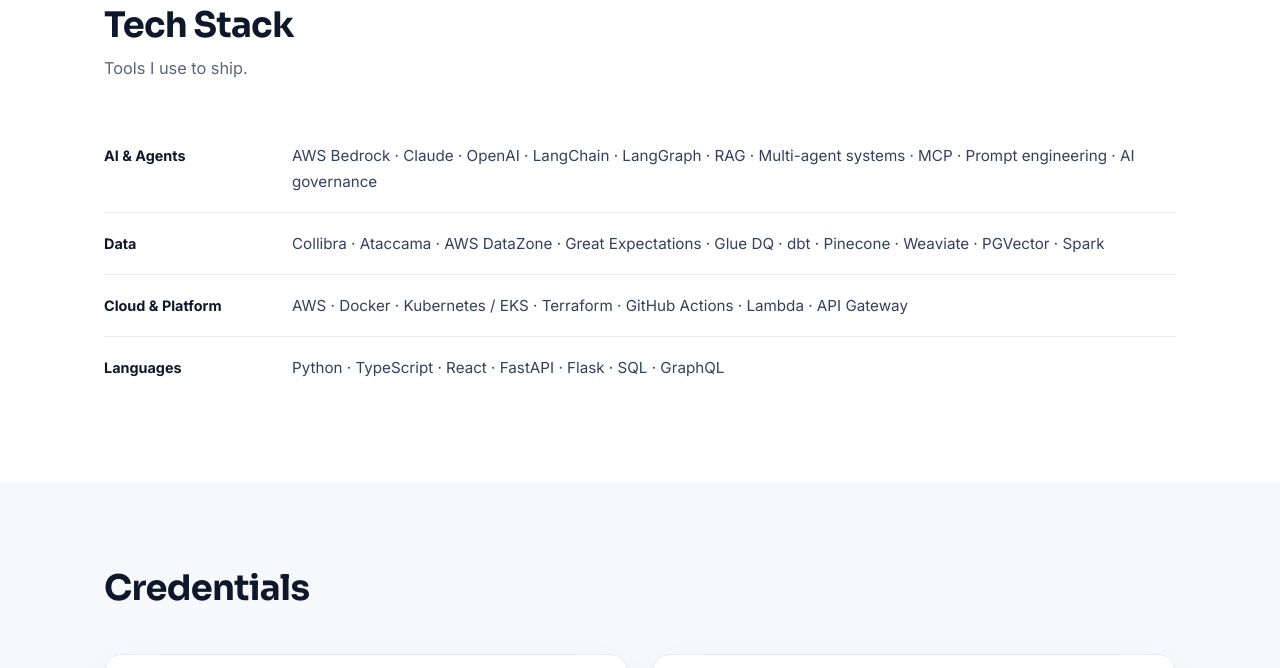
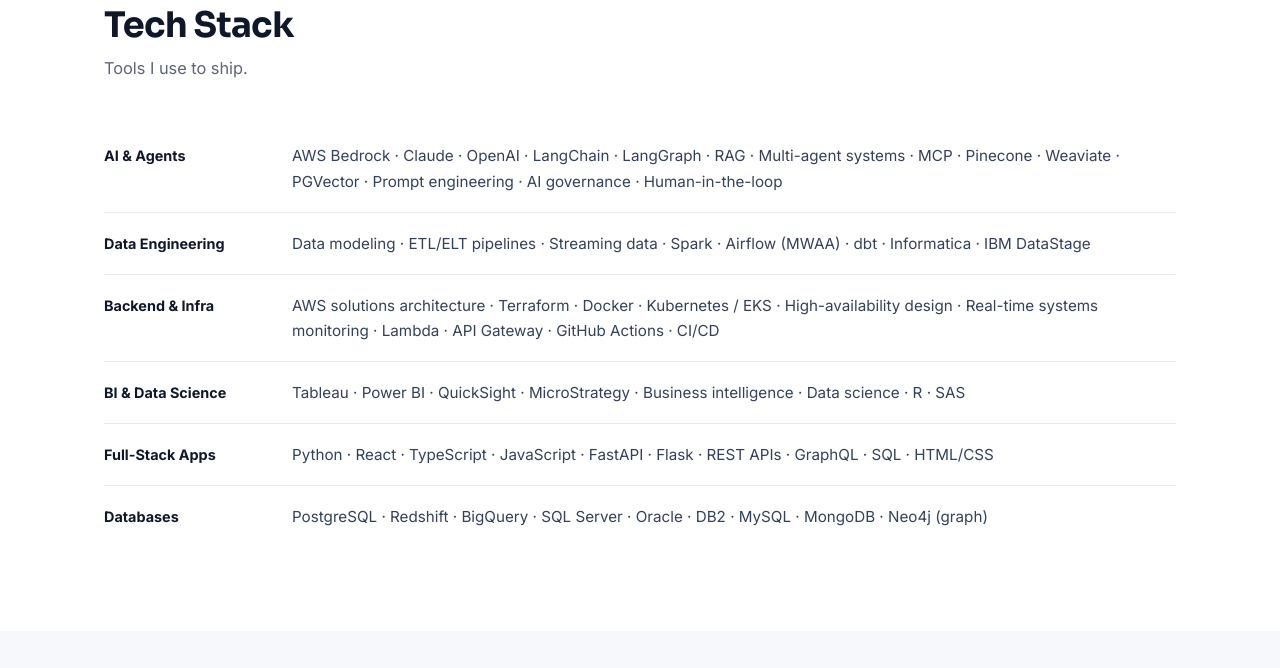
Before and after one commit to sanjeevkvenkat/sanjeevkvenkat.github.io, a plain HTML site: page index.html in a window 1280 px wide. Shown: the part 3635-4303 px from the top of the page. Drawn offline with Linux system fonts and the light colour scheme.

Commit message:
Expand Tech Stack: data engineering, backend/infra, BI, full-stack, databases

```diff
--- a/index.html
+++ b/index.html
@@ -254,10 +254,12 @@
       <div class="sub">Tools I use to ship.</div>
     </div>
     <div class="rv">
-      <div class="stack-row"><div class="lbl">AI &amp; Agents</div><div class="items">AWS Bedrock · Claude · OpenAI · LangChain · LangGraph · RAG · Multi-agent systems · MCP · Prompt engineering · AI governance</div></div>
-      <div class="stack-row"><div class="lbl">Data</div><div class="items">Collibra · Ataccama · AWS DataZone · Great Expectations · Glue DQ · dbt · Pinecone · Weaviate · PGVector · Spark</div></div>
-      <div class="stack-row"><div class="lbl">Cloud &amp; Platform</div><div class="items">AWS · Docker · Kubernetes / EKS · Terraform · GitHub Actions · Lambda · API Gateway</div></div>
-      <div class="stack-row"><div class="lbl">Languages</div><div class="items">Python · TypeScript · React · FastAPI · Flask · SQL · GraphQL</div></div>
+      <div class="stack-row"><div class="lbl">AI &amp; Agents</div><div class="items">AWS Bedrock · Claude · OpenAI · LangChain · LangGraph · RAG · Multi-agent systems · MCP · Pinecone · Weaviate · PGVector · Prompt engineering · AI governance · Human-in-the-loop</div></div>
+      <div class="stack-row"><div class="lbl">Data Engineering</div><div class="items">Data modeling · ETL/ELT pipelines · Streaming data · Spark · Airflow (MWAA) · dbt · Informatica · IBM DataStage</div></div>
+      <div class="stack-row"><div class="lbl">Backend &amp; Infra</div><div class="items">AWS solutions architecture · Terraform · Docker · Kubernetes / EKS · High-availability design · Real-time systems monitoring · Lambda · API Gateway · GitHub Actions · CI/CD</div></div>
+      <div class="stack-row"><div class="lbl">BI &amp; Data Science</div><div class="items">Tableau · Power BI · QuickSight · MicroStrategy · Business intelligence · Data science · R · SAS</div></div>
+      <div class="stack-row"><div class="lbl">Full-Stack Apps</div><div class="items">Python · React · TypeScript · JavaScript · FastAPI · Flask · REST APIs · GraphQL · SQL · HTML/CSS</div></div>
+      <div class="stack-row"><div class="lbl">Databases</div><div class="items">PostgreSQL · Redshift · BigQuery · SQL Server · Oracle · DB2 · MySQL · MongoDB · Neo4j (graph)</div></div>
     </div>
   </div>
 </section>
```
